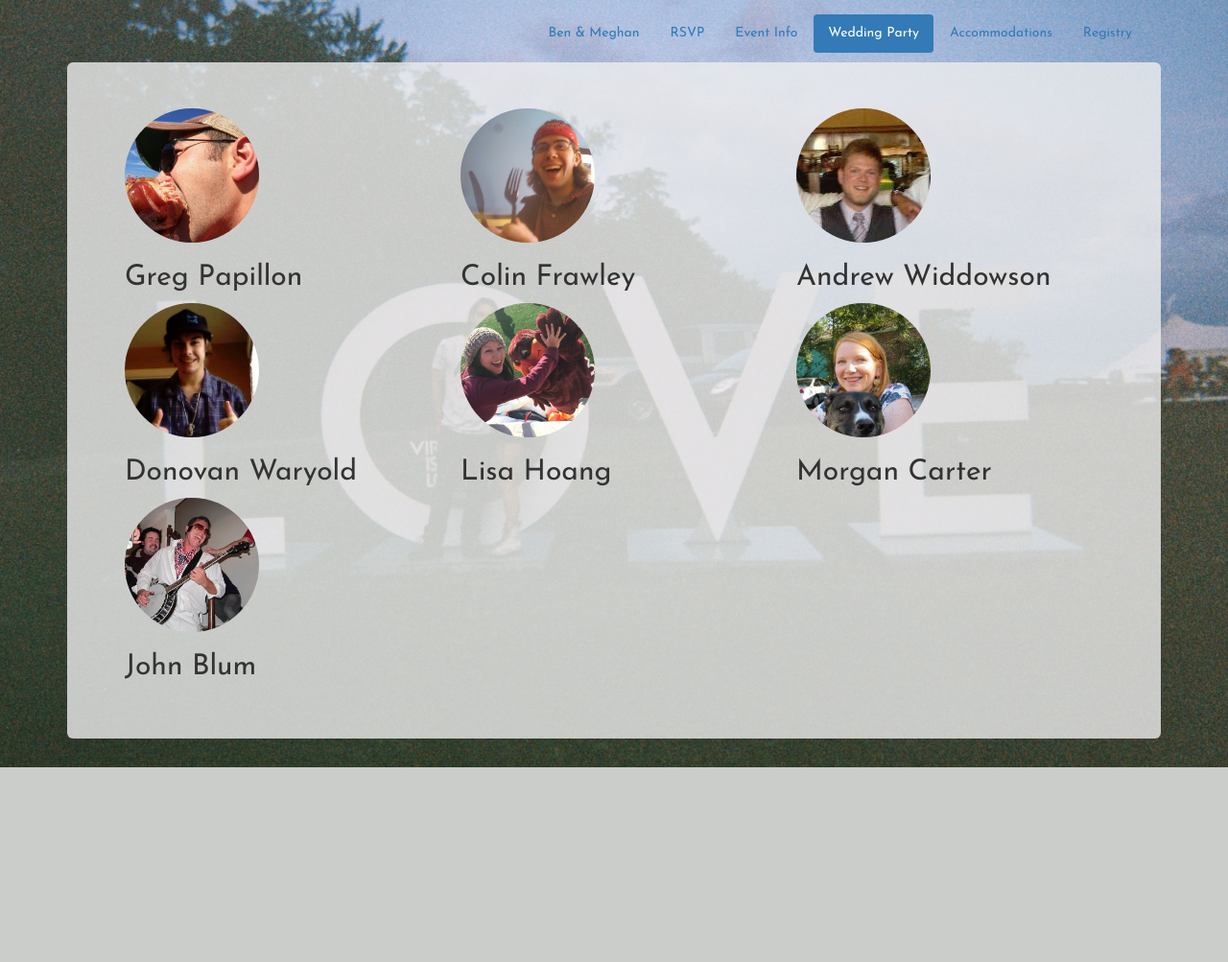
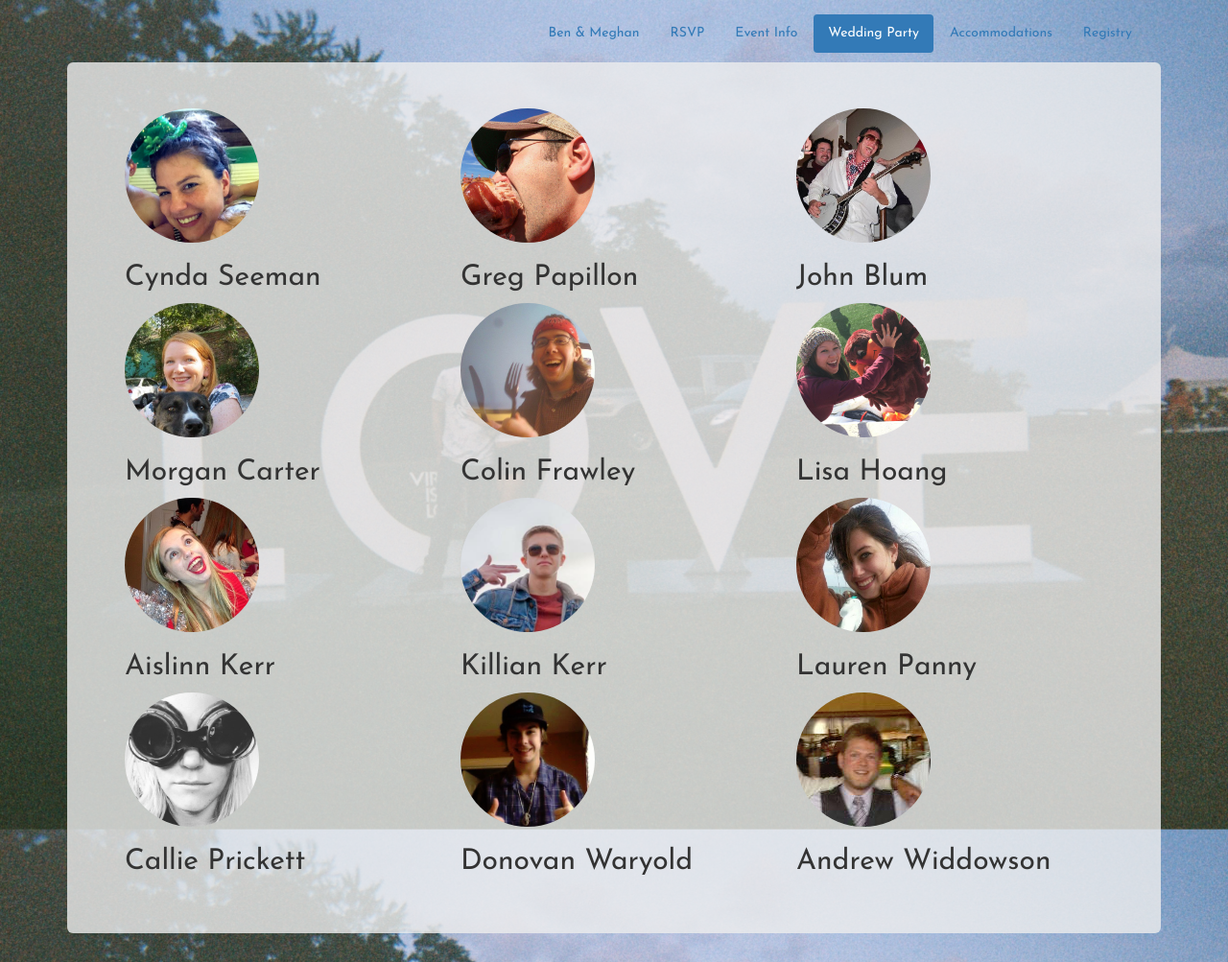
Before and after one commit to bpapillon/ben-and-meghan, a Django app: a page that uses wedding/templates/wedding_party.html in a window 1280 px wide. Shown: the whole page at 96% size. Before the commit the page ends 800 px from the top, so only its background shows below. Run offline with Django 3.2, Linux system fonts and the light colour scheme; some libraries are stand-ins or nearby versions.

Commit message:
more wedding party

```diff
--- a/wedding/templates/event_info.html
+++ b/wedding/templates/event_info.html
@@ -4,16 +4,11 @@
 
 <div class="row"><strong>Schedule:</strong>
 <ul>
-	<li><strong>Friday, August 19</strong></li>
-	<li><strong>2pm:</strong> festival site open for campers</li>
 	<li><strong>Saturday, August 20</strong></li>
 	<li><strong>5pm:</strong> ceremony at the workshop porch</li>
 	<li><strong>5:30pm:</strong> cocktail hour in the beer garden</li>
 	<li><strong>6:00pm:</strong> reception catered by Feast &amp; Company</li>
 	<li><strong>8:00pm:</strong> dance &amp; party &amp; other stuff</li>
-	<li><strong>Sunday, August 21</strong></li>
-	<li><strong>10am:</strong> pancake breakfast</li>
-	<li><strong>12pm:</strong> everybody out</li>
 </ul></div>
 
 <div class="row"><strong>Location:</strong> FloydFest site
--- a/wedding/templates/wedding_party.html
+++ b/wedding/templates/wedding_party.html
@@ -6,44 +6,59 @@
 
 <div class="row">
     <div class="col-lg-4">
+		<img class="img-circle" src="{% static 'img/cynda.png' %}" alt="Cynda Seeman" width="140" height="140">
+		<h2>Cynda Seeman</h2>
+    </div>
+    <div class="col-lg-4">
 		<img class="img-circle" src="{% static 'img/greg.jpg' %}" alt="Greg Papillon" width="140" height="140">
 		<h2>Greg Papillon</h2>
-		<!-- <p>Best Man &amp; Older Brother of the Groom</p> -->
-    </div><!-- /.col-lg-4 -->
+    </div>
+    <div class="col-lg-4">
+		<img class="img-circle" src="{% static 'img/john.jpg' %}" alt="John Blum" width="140" height="140">
+		<h2>John Blum</h2>
+    </div>
+</div>
+<div class="row">
+    <div class="col-lg-4">
+		<img class="img-circle" src="{% static 'img/morgan.jpg' %}" alt="Morgan Carter" width="140" height="140">
+		<h2>Morgan Carter</h2>
+    </div>
     <div class="col-lg-4">
 		<img class="img-circle" src="{% static 'img/colin.jpg' %}" alt="Colin Frawley" width="140" height="140">
 		<h2>Colin Frawley</h2>
-		<!-- <p>Groomsman &amp; Friend of the Groom</p> -->
-    </div><!-- /.col-lg-4 -->
+    </div>
+    <div class="col-lg-4">
+		<img class="img-circle" src="{% static 'img/lisa.jpg' %}" alt="Lisa Hoang" width="140" height="140">
+		<h2>Lisa Hoang</h2>
+    </div>
+</div>
+<div class="row">
+    <div class="col-lg-4">
+		<img class="img-circle" src="{% static 'img/aislinn.png' %}" alt="Aislinn Kerr" width="140" height="140">
+		<h2>Aislinn Kerr</h2>
+    </div>
+    <div class="col-lg-4">
+		<img class="img-circle" src="{% static 'img/killian.png' %}" alt="Killian Kerr" width="140" height="140">
+		<h2>Killian Kerr</h2>
+    </div>
+    <div class="col-lg-4">
+		<img class="img-circle" src="{% static 'img/lauren.png' %}" alt="Lauren Panny" width="140" height="140">
+		<h2>Lauren Panny</h2>
+    </div>
+</div>
+<div class="row">
+    <div class="col-lg-4">
+		<img class="img-circle" src="{% static 'img/callie.png' %}" alt="Callie Prickett" width="140" height="140">
+		<h2>Callie Prickett</h2>
+    </div>
+    <div class="col-lg-4">
+		<img class="img-circle" src="{% static 'img/donovan.jpg' %}" alt="Donovan Waryold" width="140" height="140">
+		<h2>Donovan Waryold</h2>
+    </div>
     <div class="col-lg-4">
 		<img class="img-circle" src="{% static 'img/andrew.jpg' %}" alt="Andrew Widdowson" width="140" height="140">
 		<h2>Andrew Widdowson</h2>
-		<!-- <p>Groomsman &amp; Friend of the Groom</p> -->
-    </div><!-- /.col-lg-4 -->
-</div>
-<div class="row">
-    <div class="col-lg-4">
-		<img class="img-circle" src="{% static 'img/donovan.jpg' %}" alt="Donovan Waryold" width="140" height="140">
-		<h2>Donovan Waryold</h2>
-		<!-- <p>Groomsman &amp; Brother of the Bride</p> -->
-    </div><!-- /.col-lg-4 -->
-    <div class="col-lg-4">
-		<img class="img-circle" src="{% static 'img/lisa.jpg' %}" alt="Lisa Hoang" width="140" height="140">
-		<h2>Lisa Hoang</h2>
-		<!-- <p>Lisa</p> -->
-    </div><!-- /.col-lg-4 -->
-    <div class="col-lg-4">
-		<img class="img-circle" src="{% static 'img/morgan.jpg' %}" alt="Morgan Carter" width="140" height="140">
-		<h2>Morgan Carter</h2>
-		<!-- <p>Lisa</p> -->
-    </div><!-- /.col-lg-4 -->
-</div>
-<div class="row">
-    <div class="col-lg-4">
-		<img class="img-circle" src="{% static 'img/john.jpg' %}" alt="John Blum" width="140" height="140">
-		<h2>John Blum</h2>
-		<!-- <p>Groomsman &amp; Brother of the Bride</p> -->
-    </div><!-- /.col-lg-4 -->
+    </div>
 </div>
 
 {% endblock %}
```
Also changed, not shown: wedding/static/img/aislinn.png (added), wedding/static/img/callie.png (added), wedding/static/img/cynda.png (added), wedding/static/img/killian.png (added), wedding/static/img/lauren.png (added).
